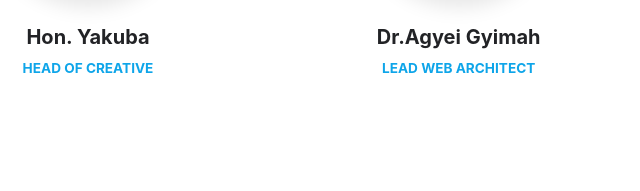
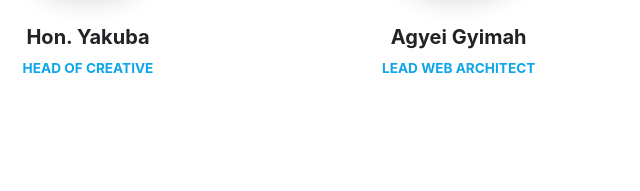
Before and after one commit to anoyazakmultimedia-crypto/anoyazakmultimutimedia, a plain HTML site: page about.html in a window 1280 px wide. Shown: the part 1146-1337 px from the top of the page, 552-1192 px from the left. Drawn offline with Linux system fonts and the light colour scheme.

Commit message:
Update about.html

```diff
--- a/about.html
+++ b/about.html
@@ -58,7 +58,7 @@
             <div class="team-card">
                 <div class="member-image"><img src="IMG/work.jpeg" alt="Web Architect"></div>
                 <div class="member-info">
-                    <h3> Dr.Agyei Gyimah</h3>
+                    <h3>Agyei Gyimah</h3>
                     <p>Lead Web Architect</p>
                 </div>
             </div>
```
